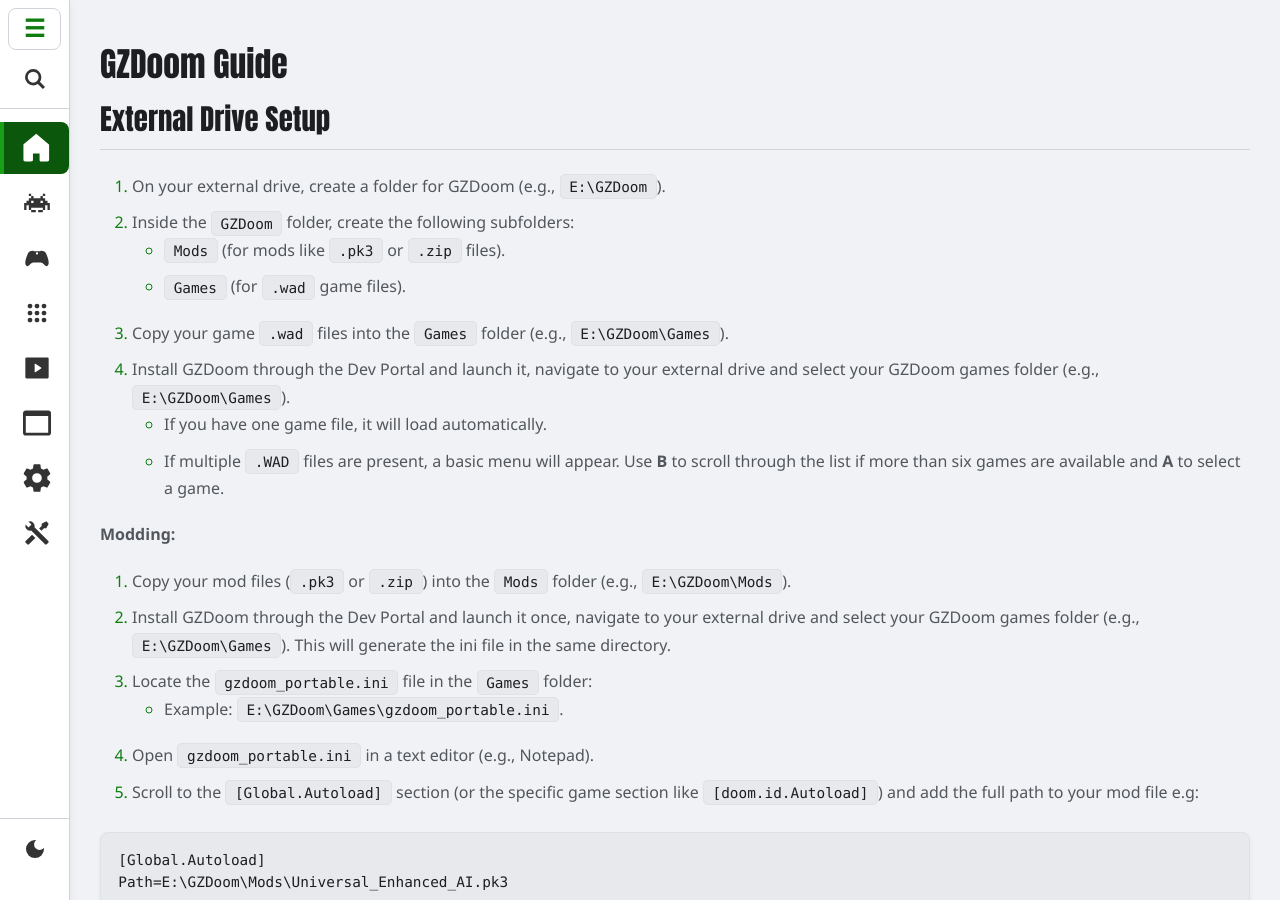
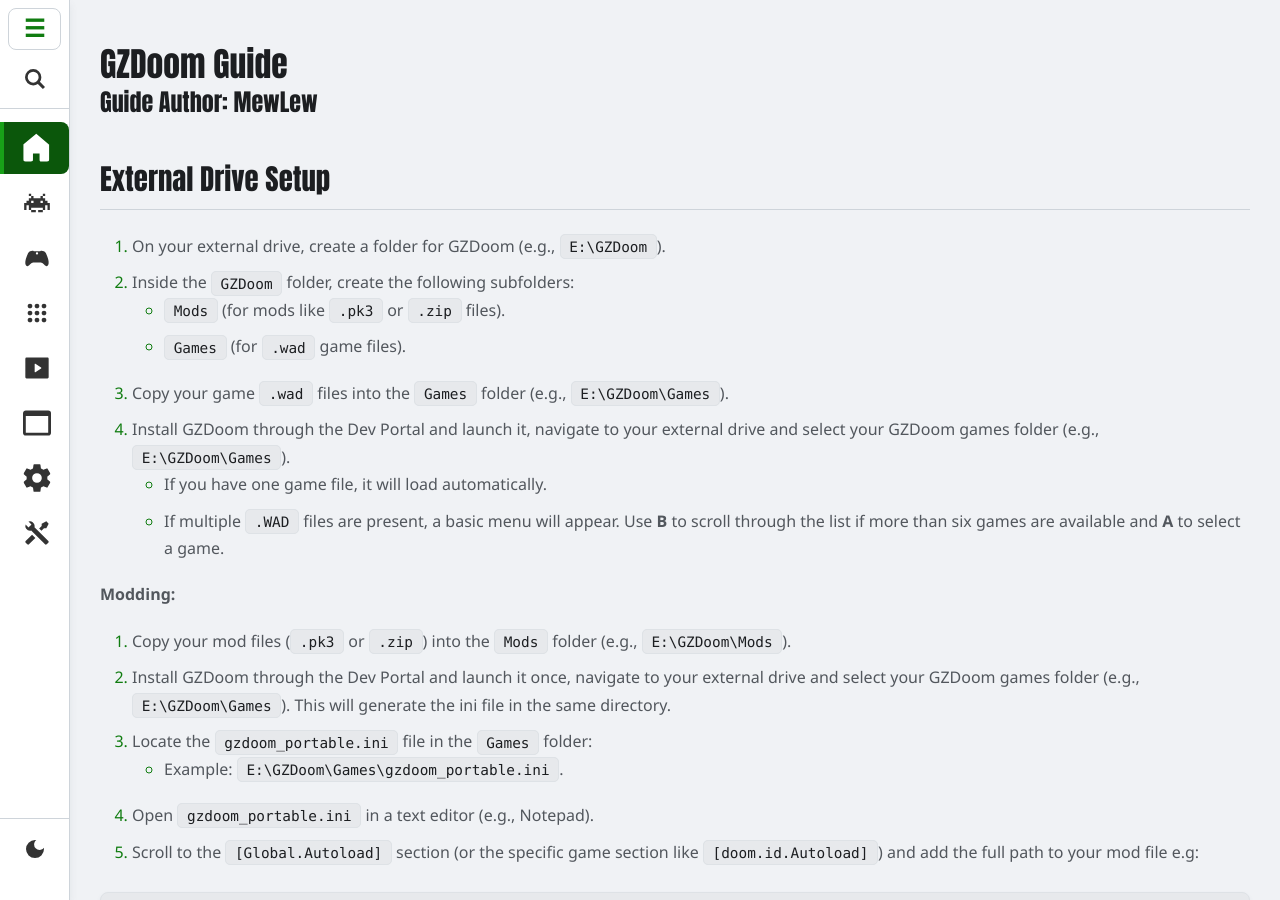
Before and after one commit to EmulationRevival/emulationrevival.github.io, a Jekyll site: the page built from guides/emulators/gzdoom.md, in a window 1280 px wide and 900 px high. Built offline with Jekyll 4.4.1, drawn with Linux system fonts in a browser that asks for light colours.

Commit message:
Update gzdoom.md

```diff
--- a/guides/emulators/gzdoom.md
+++ b/guides/emulators/gzdoom.md
@@ -3,6 +3,7 @@
 title: "GZDoom Guide"
 permalink: /guides/emulators/gzdoom-guide/
 description: "A guide for setting up GZDoom on dev mode."
+author: "Guide Author: MewLew"
 ---
 
 ## **External Drive Setup**
```
